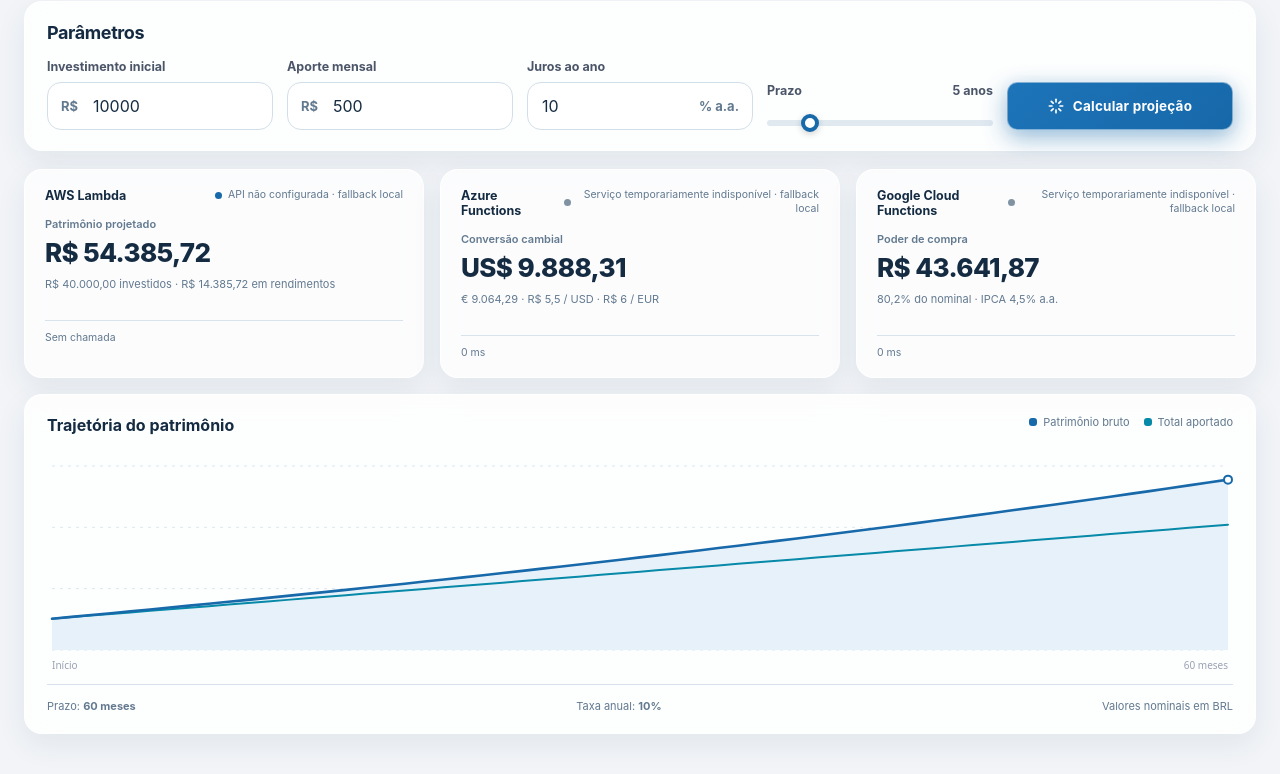
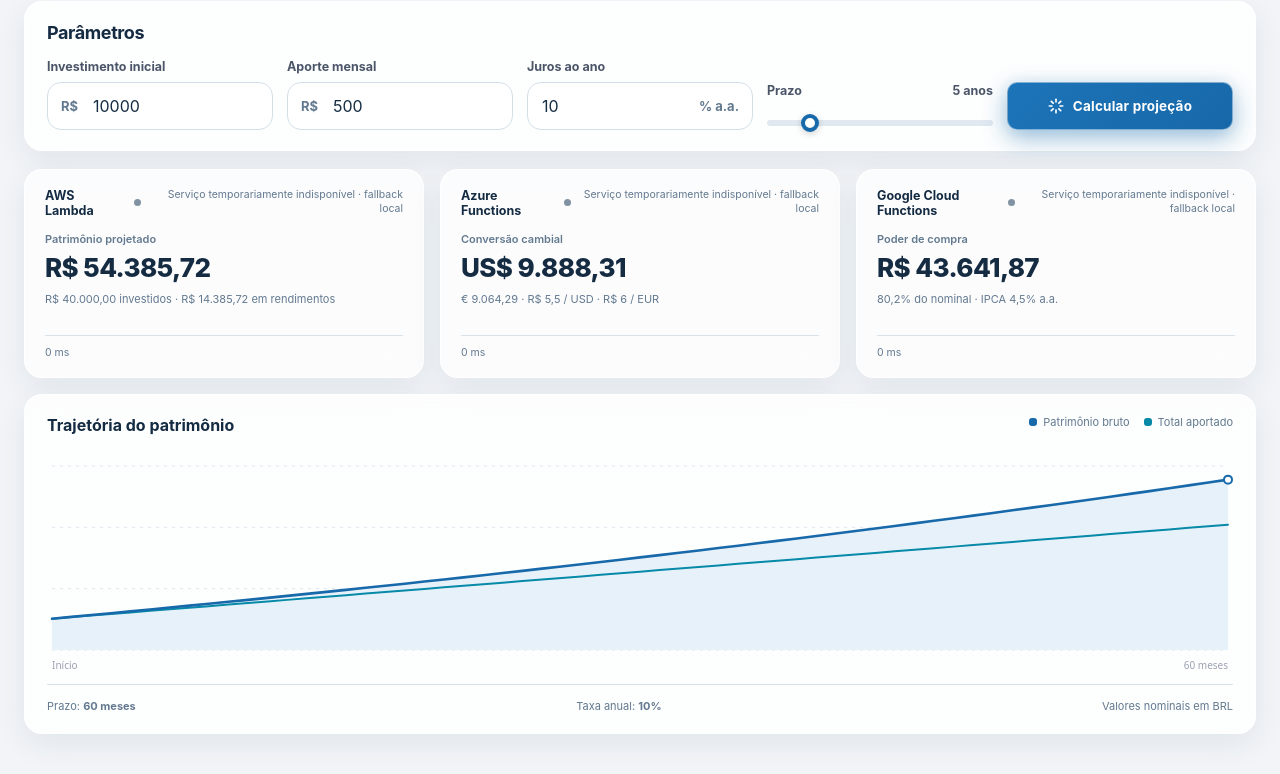
Before and after one commit to Pedro-Cavenaghi/Saasmulticloud, a website: page frontend-app/index.html in a window 1280 px wide. Shown: the part 76-850 px from the top of the page. Drawn offline with Linux system fonts and the light colour scheme; no server answers.

Commit message:
Update AWS API endpoint in index.html to vercel

```diff
--- a/frontend-app/index.html
+++ b/frontend-app/index.html
@@ -848,7 +848,7 @@
     const money = (v, currency = 'BRL') => new Intl.NumberFormat('pt-BR', { style: 'currency', currency, maximumFractionDigits: 2 }).format(Number.isFinite(v) ? v : 0);
     const fmt = (v, digits = 1) => new Intl.NumberFormat('pt-BR', { maximumFractionDigits: digits }).format(v);
     const API_ENDPOINTS = {
-      aws: '',
+      aws: 'https://saasmulticloud-google-functions.vercel.app/api/juros',
       azure: 'https://conversorinternacional-ckfhcba3axdjc0cw.northcentralus-01.azurewebsites.net/api/conversorInternacional',
       gcp: 'https://projetor-inflacao-bnizxb6syq-rj.a.run.app'
     };
```
